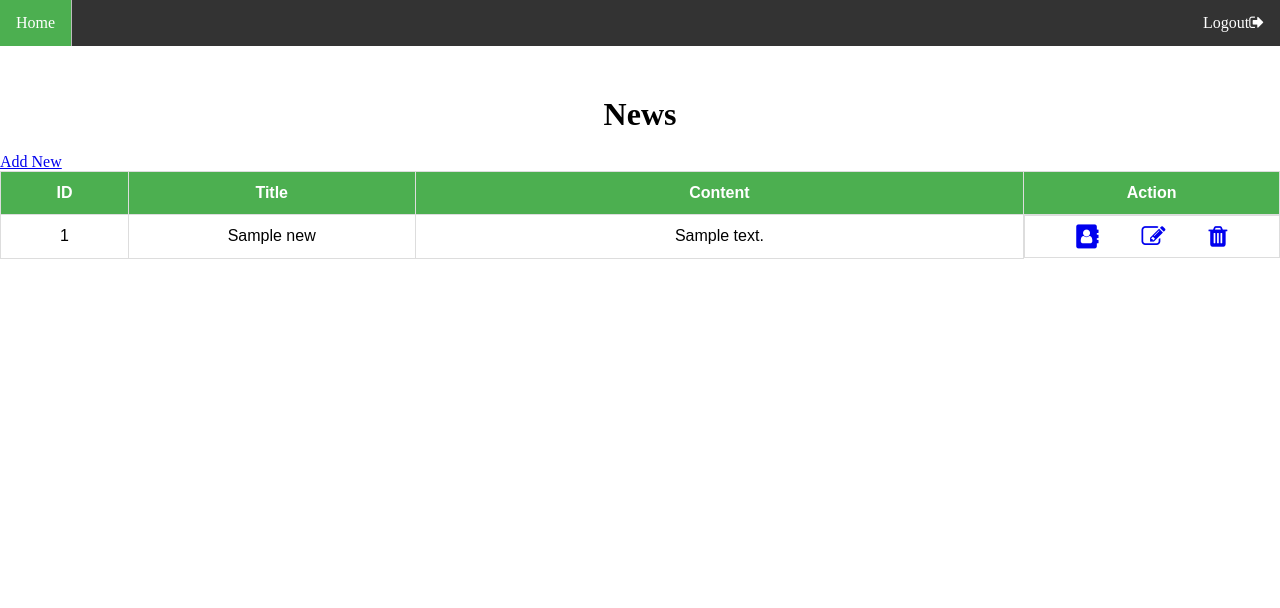
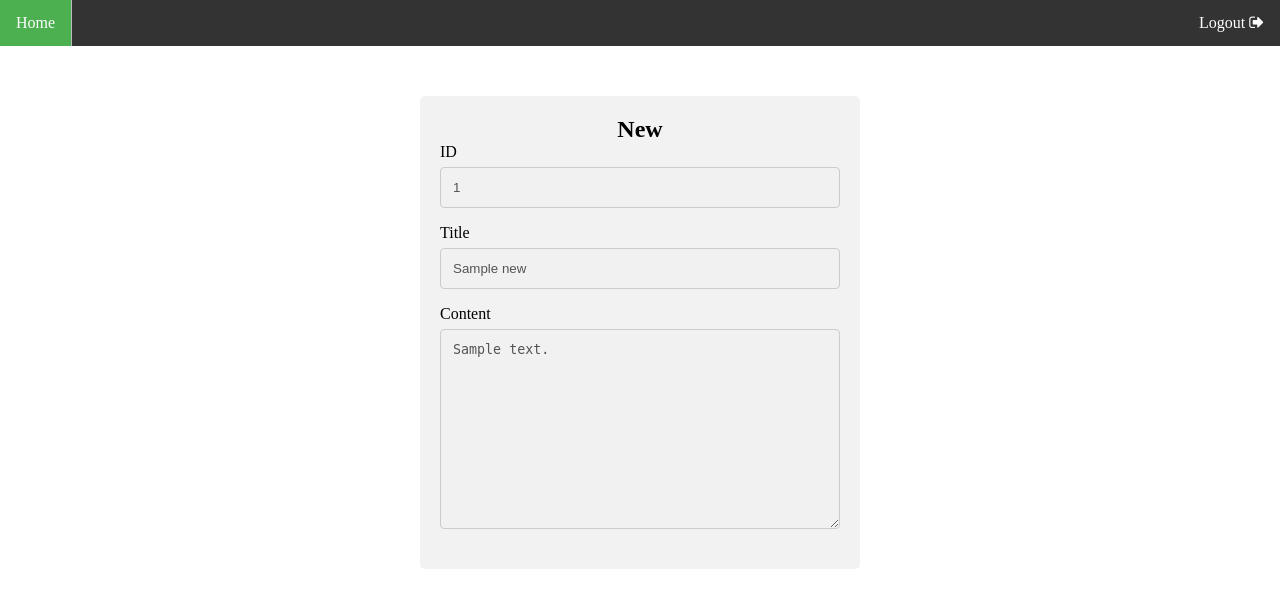
Before and after one commit to Cho99/PhpBasic, a PHP site: page /php/News/show/1 in a window 1280 px wide. Shown: the top 608 px of the page. Run offline with PHP 8.4, Linux system fonts and the light colour scheme; the visitor is signed in with stand-in values (Sample User, id 1); tables that the repository leaves empty or names only in its code hold one stand-in row (values such as "Sample post").

Commit message:
Update CRUD

```diff
--- a/mvc/controllers/News.php
+++ b/mvc/controllers/News.php
@@ -12,6 +12,18 @@ class News extends Controller {
             "page" => "home",
             "news" => $news,
          ]);
+    }
+
+    public function show($id) {
+        $result = $this->NewsModel->getNew($id);
+        if($result) {
+            $this->view("layout",
+                [
+                    "page" => "viewNew",
+                    "new" => $result,
+                ]
+            );
+        }
     }
 
     public function addNew() {
--- a/mvc/views/blocks/header.php
+++ b/mvc/views/blocks/header.php
@@ -1,6 +1,6 @@
 <div class="header_main">
   <ul>
     <li><a class="active" href="http://localhost/php/Home">Home</a></li>
-    <li style="float:right"><a href="http://localhost/php/User/logout">Logout<i class="fa fa-sign-out" style="color:white"></i></a></li>
+    <li style="float:right"><a href="http://localhost/php/User/logout">Logout <i class="fa fa-sign-out" style="color:white"></i></a></li>
   </ul>
 </div>
--- a/mvc/views/pages/home.php
+++ b/mvc/views/pages/home.php
@@ -42,7 +42,7 @@
             echo " <td>". $data['title']."</td> ";
             echo " <td>". $data['content'] ."</td> ";
             echo "<td class='action'>";
-            echo "<div><a href='http://localhost/php/News/'><i class='fa fa-address-book' style='font-size:24px'></i></a></div>";
+            echo "<div><a href='http://localhost/php/News/show/".$data['id']."'><i class='fa fa-address-book' style='font-size:24px'></i></a></div>";
             echo "<div><a href='http://localhost/php/News/edit/".$data['id']."'><i class='fa fa-edit' style='font-size:24px'></i></a></div>";
             echo "<div><a href='http://localhost/php/News/destroy/".$data['id']."'><i class='fa fa-trash' style='font-size:24px'></i></a></div>";
             echo "</td>";
--- /dev/null
+++ b/mvc/views/pages/viewNew.php
@@ -0,0 +1,16 @@
+<div class="container_addNew">
+    <div class="addNew">
+        <?php
+            $id = $data['new']['id'];
+            $title = $data['new']['title'];
+            $content = $data['new']['content'];
+        ?>
+        <h2 style="text-align:center">New</h2>
+        <label for="id"">ID</label>
+        <input type="text" name="id" id="id" value="<?= $id ?>" disabled></input>
+        <label for="title">Title</label>
+        <input value="<?= $title ?>" type="text" id="title" name="title" placeholder="Title..."  disabled>
+        <label for="content">Content</label>
+        <textarea id="subject" name="content" placeholder="Write something.." style="height:200px" disabled><?= $content  ?></textarea>
+    </div>
+</div>
--- a/public/css/header.css
+++ b/public/css/header.css
@@ -2,6 +2,20 @@
   margin: 0;
   padding: 0;
 }
+
+a.button:link, a:visited {
+  background-color: #f44336;
+  color: white;
+  padding: 14px 25px;
+  text-align: center;
+  text-decoration: none;
+  display: inline-block;
+}
+
+a.button:hover, a.button:active {
+  background-color: red;
+}
+
 ul {
     list-style-type: none;
     margin: 0;
--- a/public/css/table.css
+++ b/public/css/table.css
@@ -1,5 +1,5 @@
 .table_main {
-    margin-top: 50px;
+    margin-top: 40px;
 }
 
 td {
```
